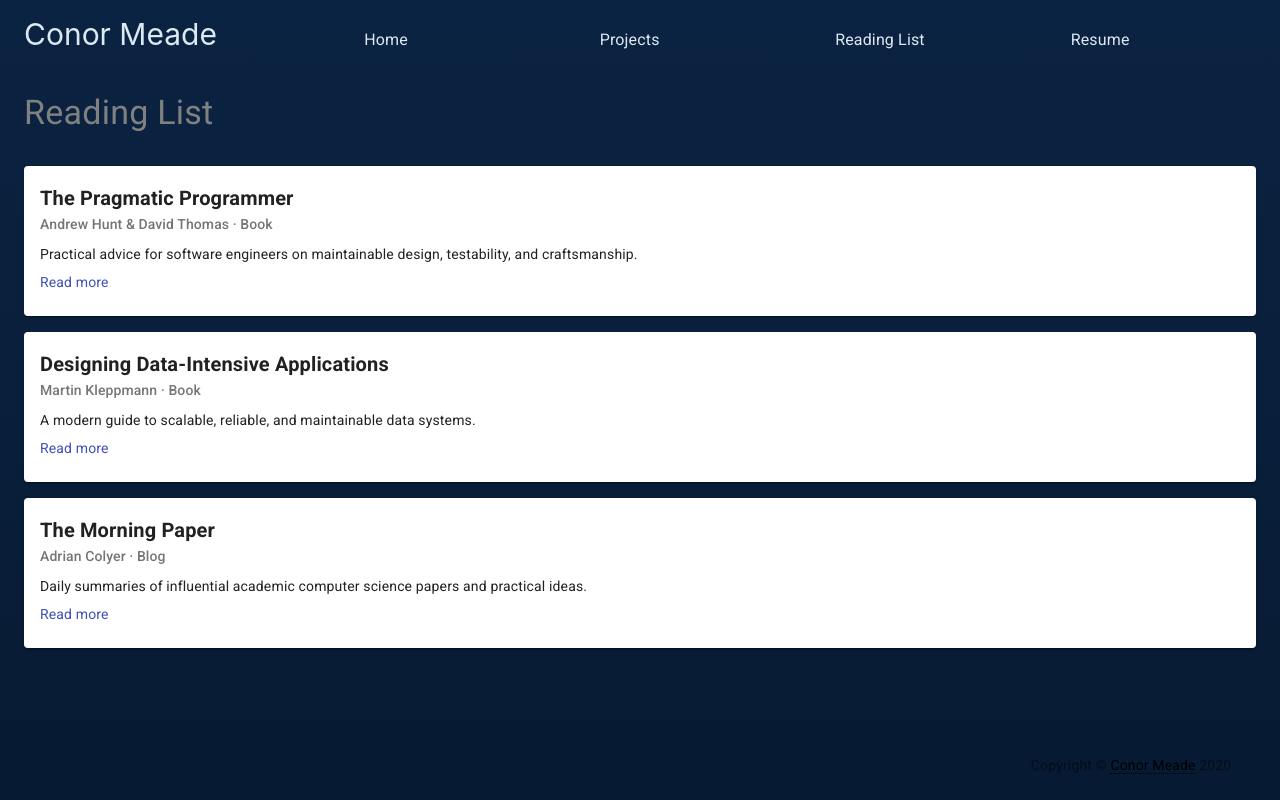
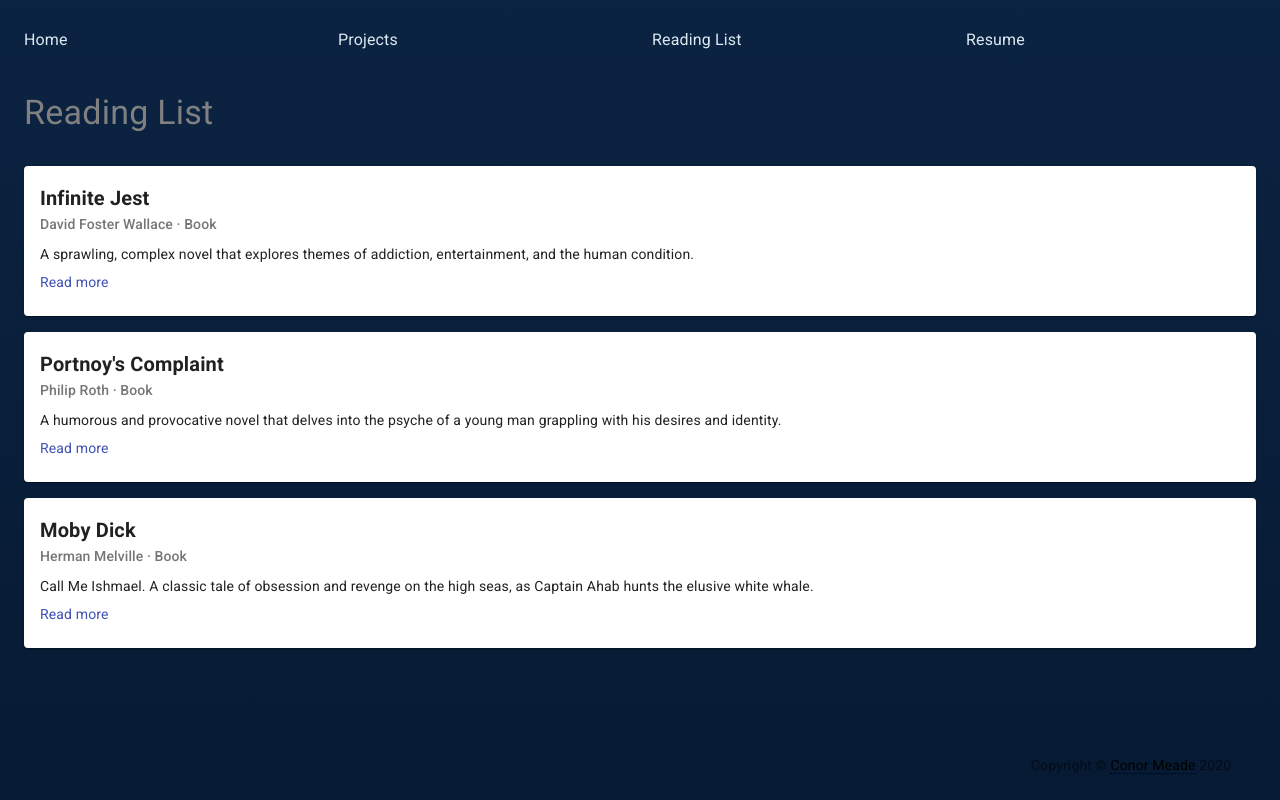
Before and after one commit to ConorMeade/Personal-site, a React (Create React App) app: page /reading-list in a window 1280 px wide. Built offline with nearby package versions, Linux system fonts and the light colour scheme.

Commit message:
Add reading list and info

```diff
--- a/package.json
+++ b/package.json
@@ -27,8 +27,9 @@
     "test": "react-scripts test",
     "eject": "react-scripts eject"
   },
+  "license": "UNLICENSED",
   "engines": {
-    "node": "16.x"
+    "node": ">=16"
   },
   "eslintConfig": {
     "extends": [
--- a/src/Components/NavBar.js
+++ b/src/Components/NavBar.js
@@ -31,25 +31,22 @@ export default function NavBar() {
         <div className={classes.grid}>
             {/* <Router> */}
             <Grid container spacing={3} className={classes.nav}>
-                <Grid style={{color: '#dbe9f1'}} item xs={6} sm ={3}>
-                        Conor Meade
-                </Grid>
-                <Grid item xs={2}>
+                <Grid item xs={3}>
                     <Link className={classes.links} component={RouterLink} to="/" variant="body1" color="inherit">
                         Home
                     </Link>
                 </Grid>
-                <Grid item xs={2}>
+                <Grid item xs={3}>
                     <Link className={classes.links} component={RouterLink} to="/Projects" variant="body1" color="inherit" >
                         Projects
                     </Link>
                 </Grid>
-                <Grid item xs={2}>
+                <Grid item xs={3}>
                     <Link className={classes.links} component={RouterLink} to="/reading-list" variant="body1" color="inherit" >
                         Reading List
                     </Link>
                 </Grid>
-                <Grid item xs={2} >
+                <Grid item xs={3} >
                     <Link className={classes.links} href={'Conor Meade Resume (2023).pdf'} variant="body1" color="inherit">
                         Resume
                     </Link>
--- a/src/data/data.js
+++ b/src/data/data.js
@@ -48,6 +48,10 @@ export const skills = [
     },
     {
         key: 3,
+        name: "T-SQL / SQL Server"
+    },
+    {
+        key: 3,
         name: "C#"
     },
     {
@@ -80,7 +84,11 @@ export const skills = [
     },
     {
         key: 10,
-        name: "Rust"
+        name: "R"
+    },
+    {
+        key: 10,
+        name: "Azure DevOps"
     }
 ]
 
@@ -94,18 +102,18 @@ export const projects = [
 
     },
     {
-        title: "Fitness Dashboard",
-        imageUrl: "fitness.png",
-        description: "Dashboard application to track exercise progress, add new exercises, and count calories.",
-        technology: "React • Typescript • Node.js • Express.js • MongoDB",
-        git: `https://github.com/ConorMeade/exercise-app`
+        title: "MARL Delivery Tasks",
+        imageUrl: "",
+        description: "an examination into Multi Agent Reinforcement Learning. The PettingZoo simple_spread_v3 environment is used to facilitate these experiments.",
+        technology: "Python • Reinforcement Learning • AI • PettingZoo",
+        git: `https://github.com/ConorMeade/MARL-Delivery-Tasks`
     },
     {
-        title: "Stock Tracking App",
+        title: "NBAGraphs",
         imageUrl: "CSharp_Docker.jpg",
-        description: "Takes in stock ticker symbol (MSFT, AAPL, etc.) and date ranges to determine the daily returns for those given dates using iexcloud data.",
-        technology: "C# • Docker • .NET Core",
-        git: `https://github.com/ConorMeade/StockTracker`
+        description: "A graphical representation of NBA stats, built with C# and .NET Core, and deployed using Docker.",
+        technology: "C# • Javascript • .NET Core",
+        git: `https://github.com/ConorMeade/NBAGraphs`
     },
     {
         title: "Developer Portfolio Site",
@@ -118,24 +126,24 @@ export const projects = [
 
 export const readingList = [
     {
-        title: "The Pragmatic Programmer",
-        author: "Andrew Hunt & David Thomas",
+        title: "Infinite Jest",
+        author: "David Foster Wallace",
         type: "Book",
-        description: "Practical advice for software engineers on maintainable design, testability, and craftsmanship.",
-        link: "https://pragprog.com/titles/tpp20/the-pragmatic-programmer-20th-anniversary-edition/"
+        description: "A sprawling, complex novel that explores themes of addiction, entertainment, and the human condition.",
+        link: "https://www.goodreads.com/book/show/11486.Infinite_Jest"
     },
     {
-        title: "Designing Data-Intensive Applications",
-        author: "Martin Kleppmann",
+        title: "Portnoy's Complaint",
+        author: "Philip Roth",
         type: "Book",
-        description: "A modern guide to scalable, reliable, and maintainable data systems.",
-        link: "https://dataintensive.net/"
+        description: "A humorous and provocative novel that delves into the psyche of a young man grappling with his desires and identity.",
+        link: "https://www.goodreads.com/book/show/11487.Portnoy_s_Complaint"
     },
     {
-        title: "The Morning Paper",
-        author: "Adrian Colyer",
-        type: "Blog",
-        description: "Daily summaries of influential academic computer science papers and practical ideas.",
-        link: "https://blog.acolyer.org/"
+        title: "Moby Dick",
+        author: "Herman Melville",
+        type: "Book",
+        description: "Call Me Ishmael. A classic tale of obsession and revenge on the high seas, as Captain Ahab hunts the elusive white whale.",
+        link: "https://www.goodreads.com/book/show/153747.Moby_Dick"
     }
 ];
--- a/src/pages/Home.js
+++ b/src/pages/Home.js
@@ -63,7 +63,7 @@ const useStyles = makeStyles({
 
 
 const Home = () => {
-    const { firstName, profilePic, headline } = data
+    const { firstName, lastName, profilePic, headline } = data
     const classes = useStyles();
 
     return (
@@ -80,7 +80,10 @@ const Home = () => {
                         </Grid>
                         <Grid item sm={5}>
                             <CardContent className={classes.header}>
-                                <Typography variant="body1" component="body1">
+                                <Typography variant="h4" component="h1">
+                                    {firstName} {lastName}
+                                </Typography>
+                                <Typography variant="body1" component="body1" style={{ marginTop: '0.5rem' }}>
                                     {headline}
                                     <br />
                                 </Typography>
```
